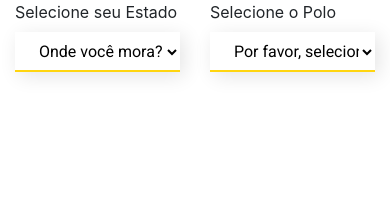
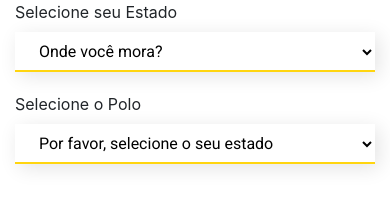
Before and after one commit to educacaometodista/ead.polo.selector, a plain HTML site: page index.html in a window 390 px wide. Drawn offline with nearby package versions, Linux system fonts and the light colour scheme.

Commit message:
Improvements in bootstrap grid

```diff
--- a/index.html
+++ b/index.html
@@ -12,7 +12,7 @@
   <body>
     <div class="container">
       <div class="row">
-        <div class="col-6">
+        <div class="col-12 col-md-6">
           <label>Selecione seu Estado</label>
           <select id="estado">
             <option value="default">Onde você mora?</option>
@@ -37,7 +37,7 @@
           </select>
         </div>
 
-        <div class="col-6">
+        <div class="col-12 col-md-6">
           <label>Selecione o Polo</label>
           <select id="polo">
             <option value="default">Por favor, selecione o seu estado</option>
```
